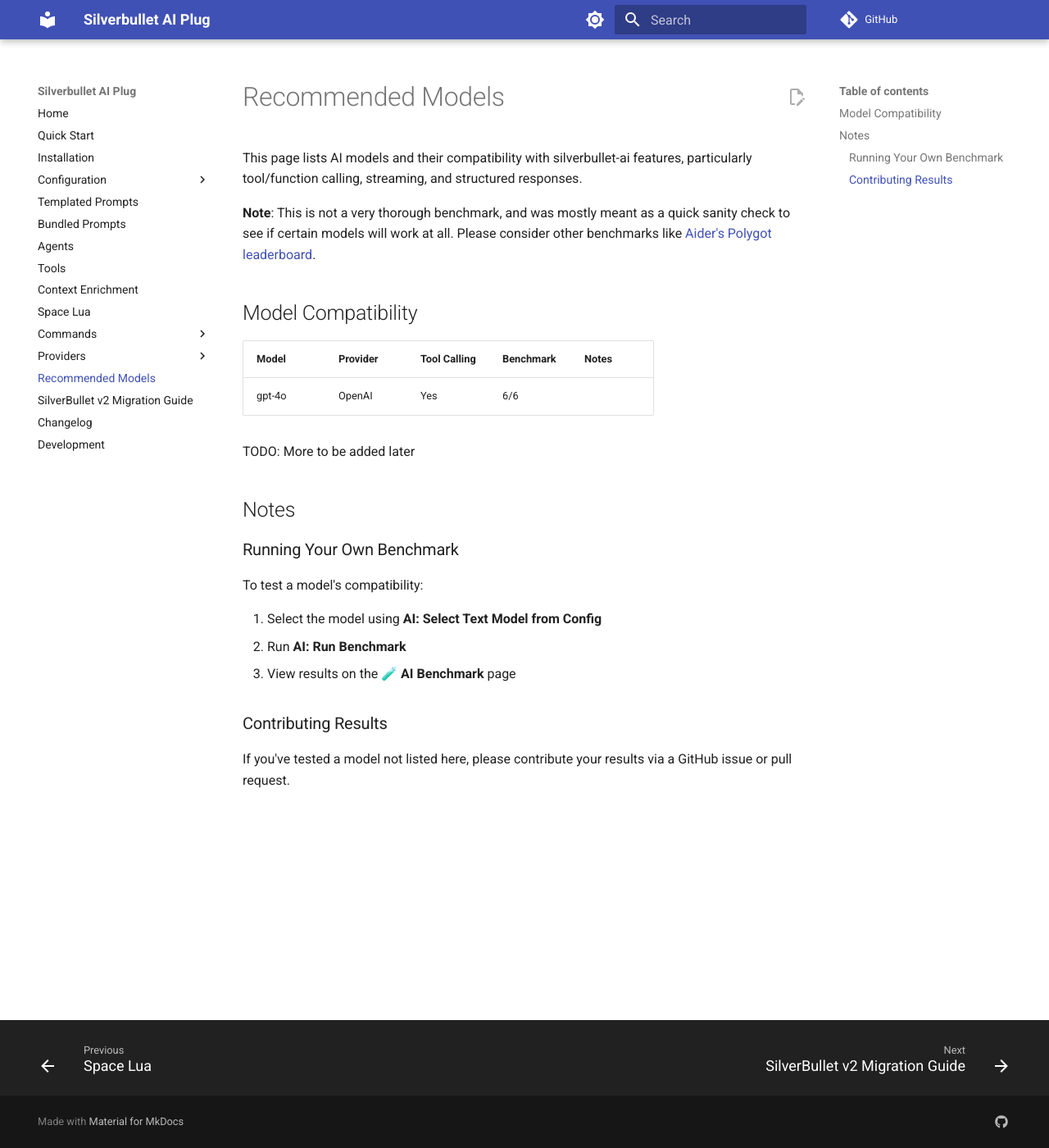
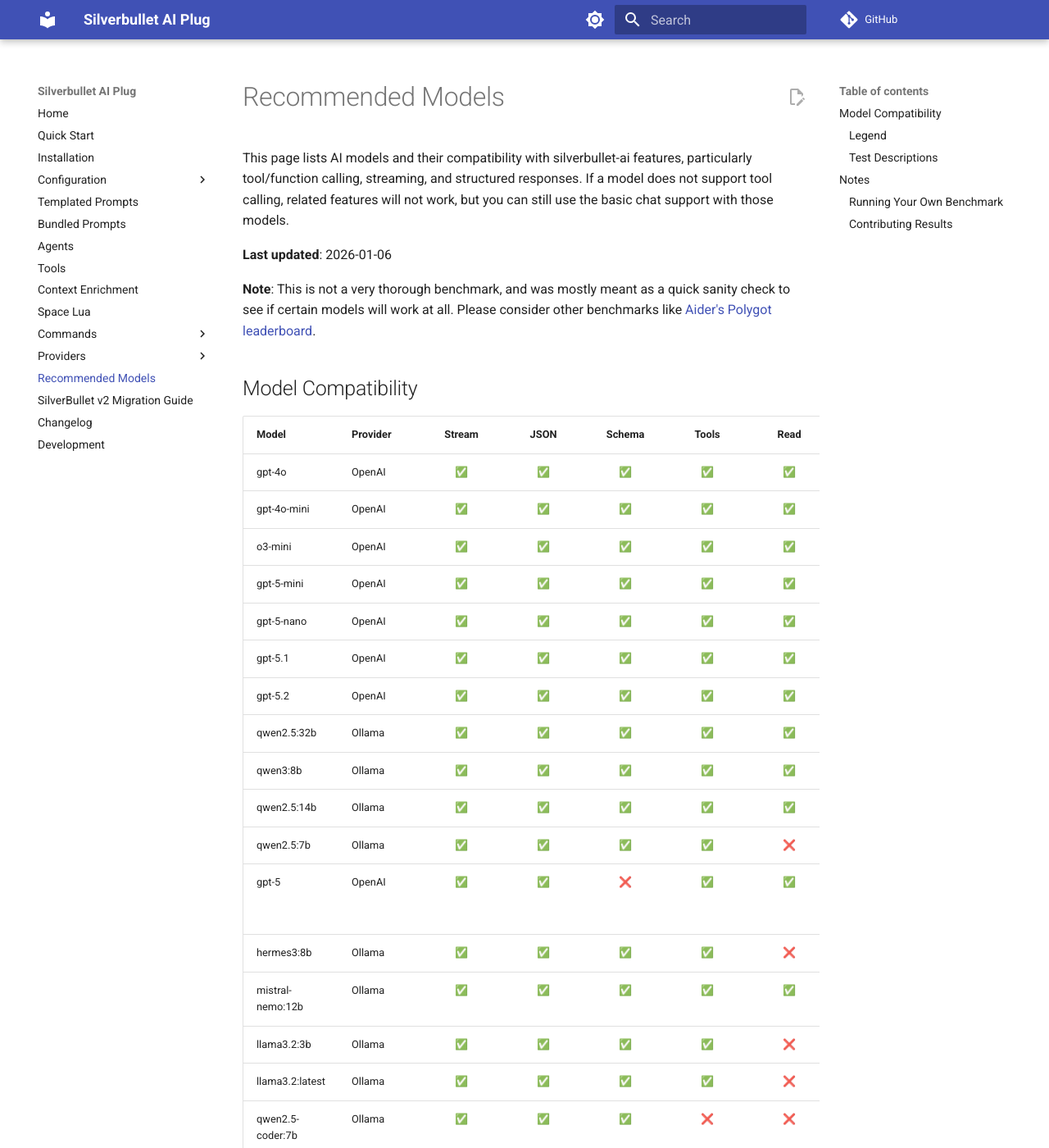
Before and after one commit to justyns/silverbullet-ai, an MkDocs documentation site: the page built from docs/Recommended Models.md, in a window 1280 px wide and 1400 px high. Shown: the whole window at 82% size. Built offline with MkDocs 1.6.1 and Material for MkDocs 9.7.7, drawn with Linux system fonts in a browser that asks for light colours; comment, search, counter and statistics services are not loaded; some of the changed text lies outside the part shown.

Commit message:
Update list of models

```diff
--- a/docs/Recommended Models.md
+++ b/docs/Recommended Models.md
@@ -1,17 +1,59 @@
 # Recommended Models
 
-This page lists AI models and their compatibility with silverbullet-ai features, particularly tool/function calling, streaming, and structured responses.
+This page lists AI models and their compatibility with silverbullet-ai features, particularly tool/function calling, streaming, and structured responses.  If a model does not support tool calling, related features will not work, but you can still use the basic chat support with those models.
 
+**Last updated**: 2026-01-06
 
-**Note**: This is not a very thorough benchmark, and was mostly meant as a quick sanity check to see if certain models will work at all.  Please consider other benchmarks like [Aider's Polygot leaderboard](https://aider.chat/docs/leaderboards/).
+**Note**: This is not a very thorough benchmark, and was mostly meant as a quick sanity check to see if certain models will work at all. Please consider other benchmarks like [Aider's Polygot leaderboard](https://aider.chat/docs/leaderboards/).
 
 ## Model Compatibility
 
-| Model | Provider | Tool Calling | Benchmark | Notes |
-|-------|----------|--------------|-----------|-------|
-| gpt-4o | OpenAI | Yes | 6/6 | |
+| Model | Provider | Stream | JSON | Schema | Tools | Read | Section | List | Update | Replace | No Tool | Score | Notes |
+|-------|----------|:---:|:---:|:---:|:---:|:---:|:---:|:---:|:---:|:---:|:---:|-------|-------|
+| gpt-4o | OpenAI | ✅ | ✅ | ✅ | ✅ | ✅ | ✅ | ✅ | ✅ | ✅ | ✅ | 10/10 | |
+| gpt-4o-mini | OpenAI | ✅ | ✅ | ✅ | ✅ | ✅ | ✅ | ✅ | ✅ | ✅ | ✅ | 10/10 | |
+| o3-mini | OpenAI | ✅ | ✅ | ✅ | ✅ | ✅ | ✅ | ✅ | ✅ | ✅ | ✅ | 10/10 | |
+| gpt-5-mini | OpenAI | ✅ | ✅ | ✅ | ✅ | ✅ | ✅ | ✅ | ✅ | ✅ | ✅ | 10/10 | |
+| gpt-5-nano | OpenAI | ✅ | ✅ | ✅ | ✅ | ✅ | ✅ | ✅ | ✅ | ✅ | ✅ | 10/10 | |
+| gpt-5.1 | OpenAI | ✅ | ✅ | ✅ | ✅ | ✅ | ✅ | ✅ | ✅ | ✅ | ✅ | 10/10 | |
+| gpt-5.2 | OpenAI | ✅ | ✅ | ✅ | ✅ | ✅ | ✅ | ✅ | ✅ | ✅ | ✅ | 10/10 | |
+| qwen2.5:32b | Ollama | ✅ | ✅ | ✅ | ✅ | ✅ | ✅ | ✅ | ✅ | ✅ | ✅ | 10/10 | |
+| qwen3:8b | Ollama | ✅ | ✅ | ✅ | ✅ | ✅ | ✅ | ✅ | ✅ | ✅ | ✅ | 10/10 | |
+| qwen2.5:14b | Ollama | ✅ | ✅ | ✅ | ✅ | ✅ | ✅ | ✅ | ✅ | ❌ | ✅ | 9/10 | |
+| qwen2.5:7b | Ollama | ✅ | ✅ | ✅ | ✅ | ❌ | ✅ | ✅ | ✅ | ✅ | ✅ | 9/10 | |
+| gpt-5 | OpenAI | ✅ | ✅ | ❌ | ✅ | ✅ | ✅ | ✅ | ✅ | ❌ | ✅ | 8/10 | API calls timed out repeatedly |
+| hermes3:8b | Ollama | ✅ | ✅ | ✅ | ✅ | ❌ | ❌ | ✅ | ✅ | ❌ | ✅ | 7/10 | |
+| mistral-nemo:12b | Ollama | ✅ | ✅ | ✅ | ✅ | ✅ | ❌ | ✅ | ✅ | ❌ | ❌ | 7/10 | |
+| llama3.2:3b | Ollama | ✅ | ✅ | ✅ | ✅ | ❌ | ✅ | ✅ | ❌ | ❌ | ❌ | 6/10 | |
+| llama3.2:latest | Ollama | ✅ | ✅ | ✅ | ✅ | ❌ | ✅ | ✅ | ❌ | ❌ | ❌ | 6/10 | |
+| qwen2.5-coder:7b | Ollama | ✅ | ✅ | ✅ | ❌ | ❌ | ❌ | ❌ | ❌ | ❌ | ✅ | 4/10 | No native tool support |
+| qwen2.5-coder:32b | Ollama | ✅ | ✅ | ✅ | ❌ | ❌ | ❌ | ❌ | ❌ | ❌ | ✅ | 4/10 | No native tool support |
+| granite3.2:8b | Ollama | ✅ | ✅ | ✅ | ❌ | ❌ | ❌ | ❌ | ❌ | ❌ | ✅ | 4/10 | No native tool support |
+| phi4:14b | Ollama | ✅ | ✅ | ✅ | ❌ | ❌ | ❌ | ❌ | ❌ | ❌ | ❌ | 3/10 | No native tool support |
+| gemma2:9b | Ollama | ✅ | ✅ | ✅ | ❌ | ❌ | ❌ | ❌ | ❌ | ❌ | ❌ | 3/10 | No native tool support |
+| deepseek-coder:6.7b | Ollama | ✅ | ✅ | ✅ | ❌ | ❌ | ❌ | ❌ | ❌ | ❌ | ❌ | 3/10 | No native tool support |
+| deepseek-r1:8b | Ollama | ✅ | ❌ | ❌ | ❌ | ❌ | ❌ | ❌ | ❌ | ❌ | ❌ | 1/10 | No native tool support |
 
-TODO: More to be added later
+### Legend
+
+- ✅ Pass - Test completed successfully
+- ⚠️ Warning - Completed with issues
+- ❌ Error - Failed or not supported
+
+### Test Descriptions
+
+| Test | Description |
+|------|-------------|
+| Stream | Streaming response support |
+| JSON | JSON output mode |
+| Schema | Structured output with schema validation |
+| Tools | Basic tool/function calling support |
+| Read | Read a page by name |
+| Section | Read a specific section from a page |
+| List | List pages in a folder |
+| Update | Append content to a section |
+| Replace | Search and replace text in a page |
+| No Tool | Correctly answers without using tools when not needed |
 
 ## Notes
 
```
